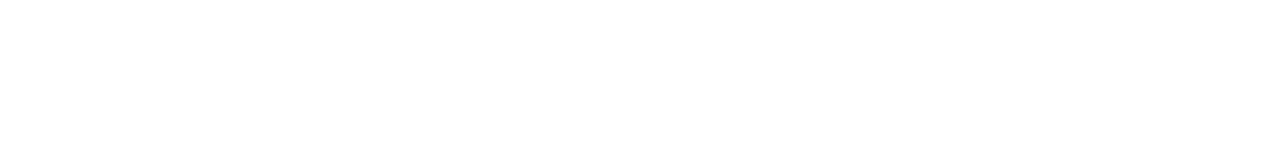
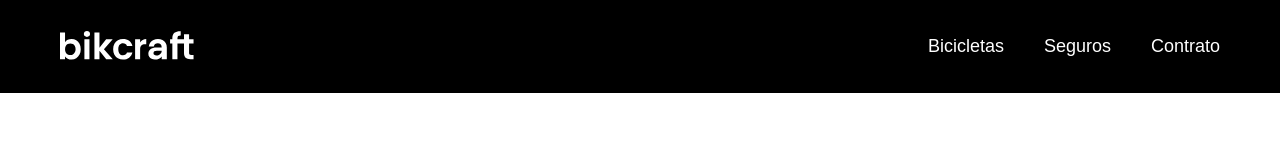
Before and after one commit to micael-abreu/bikcraft-project, a plain HTML site: page index.html in a window 1280 px wide. Drawn offline with Linux system fonts and the light colour scheme.

Commit message:
começo do projeto Bikcraft

```diff
--- a/index.html
+++ b/index.html
@@ -8,6 +8,21 @@
   <title>Bikcraft - Bicicletas Elétricas</title>
 </head>
 <body>
+  <header class="header-bg">
+ <div class="header">
+      <a href="./"><img src="img/bikcraft.svg" alt="Bikcraft"></a>
+
+
+      <nav aria-label="primaria">
+        <ul class="header-menu">
+          <li><a href="./bicicletas.html">Bicicletas</a></li>
+          <li><a href="./seguros.html">Seguros</a></li>
+          <li><a href="./contrato.html">Contrato</a></li>
+        </ul>
+      </nav>
+ </div>
+
+  </header>
 
 </body>
 </html>
--- a/style.css
+++ b/style.css
@@ -0,0 +1,39 @@
+body {
+  margin: 0px;
+  font-family: Arial, Helvetica, sans-serif;
+}
+ul {
+  margin: 0px;
+  padding: 0px;
+  list-style: none;
+}
+
+a {
+  text-decoration: none;
+}
+
+.header-bg {
+  background-color: #000;
+}
+
+.header {
+  display: flex;
+  justify-content: space-between;
+  align-items: center;
+  box-sizing: border-box;
+  padding: 20px;
+  max-width: 1200px;
+  margin-left: auto;
+  margin-right: auto;
+}
+.header-menu {
+  display: flex;
+  gap: 40px;
+}
+
+.header-menu a {
+  color: #fff;
+  display: inline-block;
+  padding: 16px 0px;
+  font-size: 18px;
+}
```
